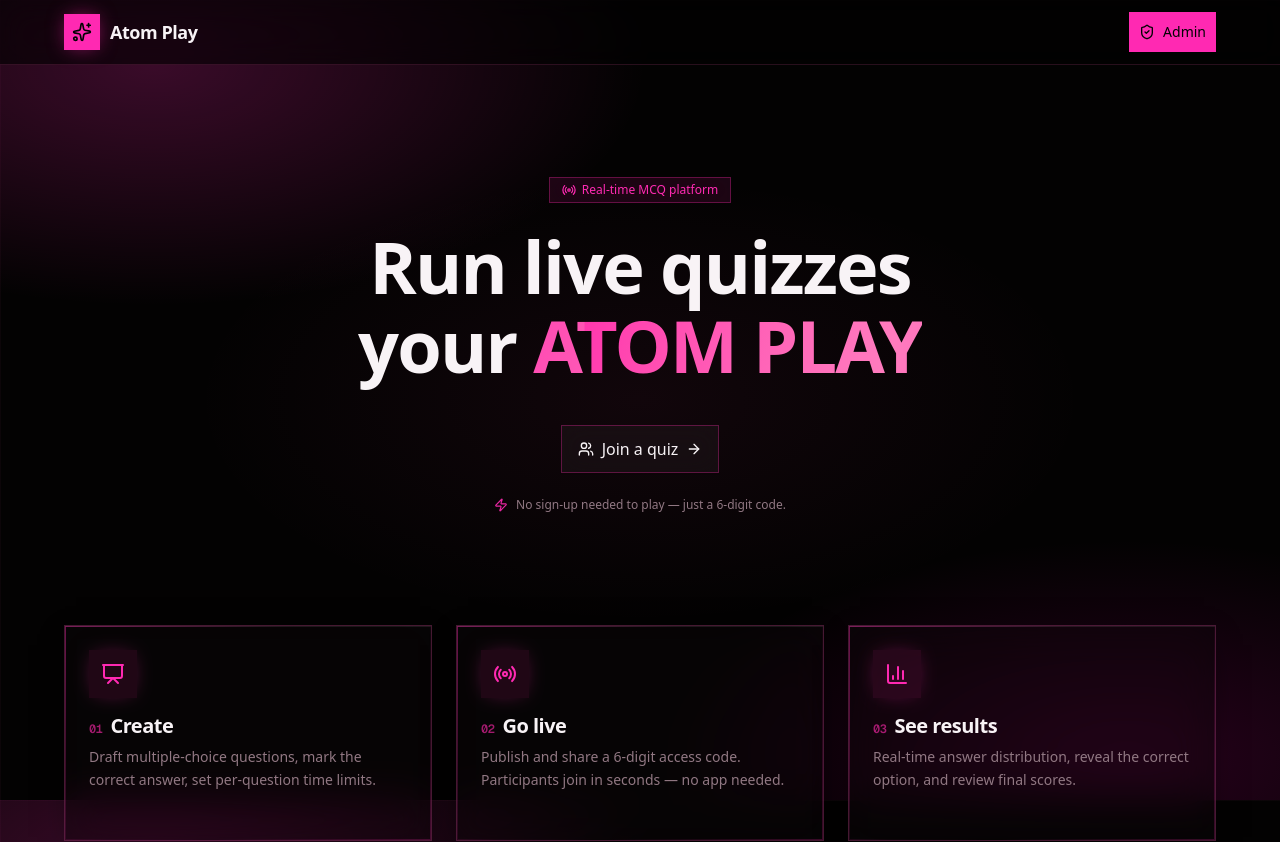
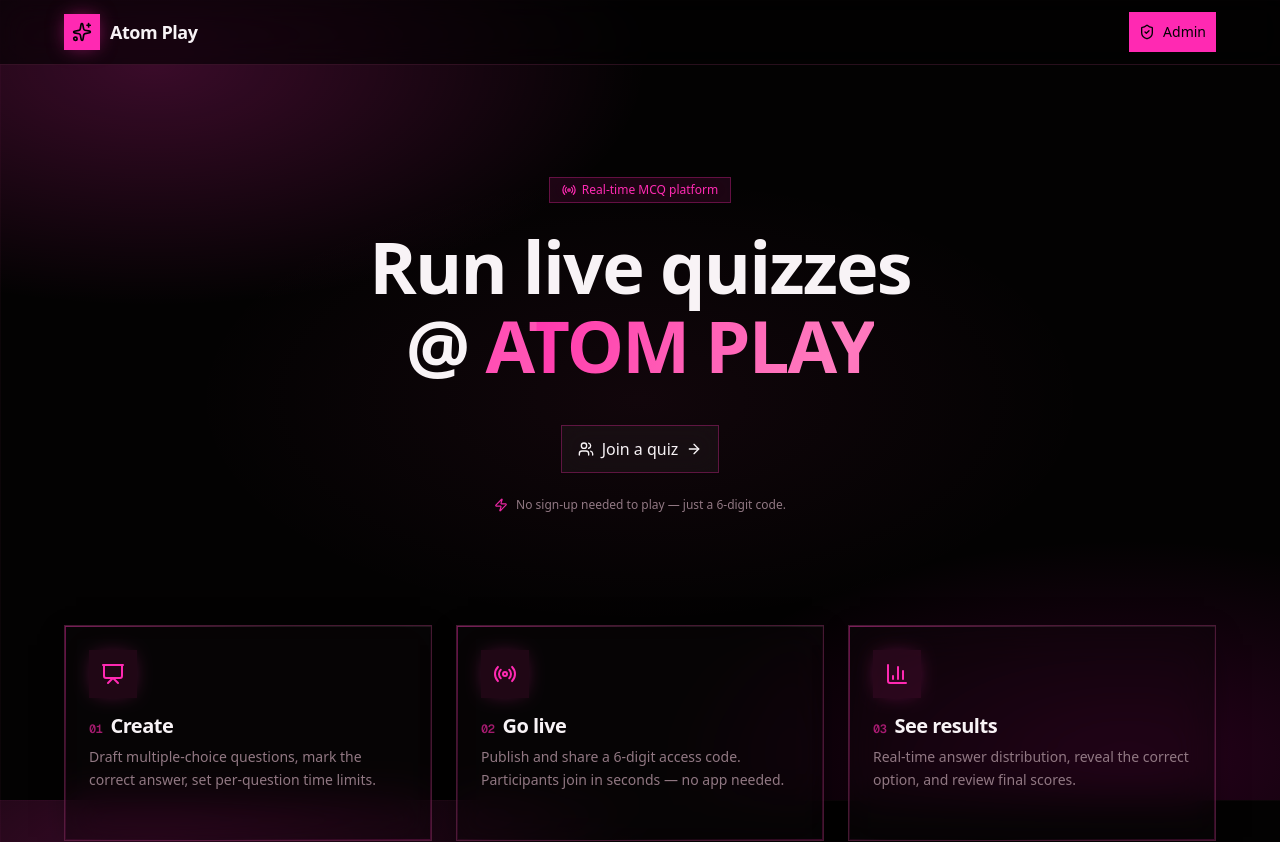
Before and after one commit to MaX-NeO/Atomplay, a Next.js app: page / in a window 1280 px wide. Shown: the top 842 px of the page. Built offline with nearby package versions, Linux system fonts and the light colour scheme; no server answers.

Commit message:
Update landing-screen.tsx

```diff
--- a/src/components/screens/landing-screen.tsx
+++ b/src/components/screens/landing-screen.tsx
@@ -154,7 +154,7 @@ export function LandingScreen() {
               id="hero-title"
               className="mx-auto max-w-4xl text-balance text-4xl font-bold leading-[1.1] tracking-tight sm:text-5xl lg:text-6xl xl:text-7xl"
             >
-              Run live quizzes your{' '}
+              Run live quizzes @{' '}
               <span className="gradient-text">ATOM PLAY</span>
             </motion.h1>
 
```
